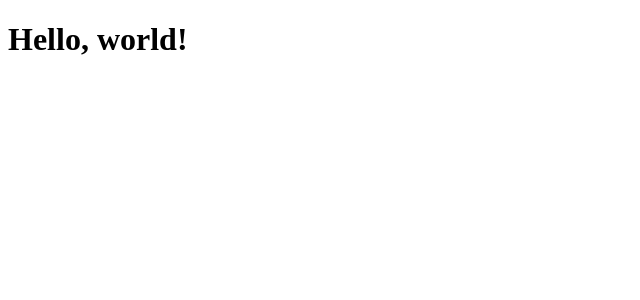
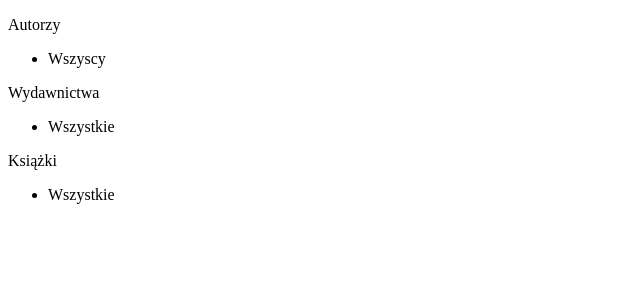
Before and after one commit to szewczukk/bookify, a React (Create React App) app: page / in a window 1280 px wide. Shown: the top 300 px of the page, without its empty margins (0-640 px from the left). Built offline with nearby package versions, Linux system fonts and the light colour scheme.

Commit message:
Basic component added

```diff
--- a/src/App.tsx
+++ b/src/App.tsx
@@ -1,5 +1,6 @@
 import React from 'react';
+import Navigation from './components/Navigation';
 
-const App = () => <h1>Hello, world!</h1>;
+const App = () => <Navigation />;
 
 export default App;
--- /dev/null
+++ b/src/components/Navigation.tsx
@@ -0,0 +1,32 @@
+import React from 'react';
+
+const Navigation = () => (
+	<nav data-cy="navigation">
+		<div data-cy="authors">
+			<p>Autorzy</p>
+			<ul>
+				<li>
+					<a>Wszyscy</a>
+				</li>
+			</ul>
+		</div>
+		<div data-cy="publishers">
+			<p>Wydawnictwa</p>
+			<ul>
+				<li>
+					<a>Wszystkie</a>
+				</li>
+			</ul>
+		</div>
+		<div data-cy="books">
+			<p>Książki</p>
+			<ul>
+				<li>
+					<a>Wszystkie</a>
+				</li>
+			</ul>
+		</div>
+	</nav>
+);
+
+export default Navigation;
```
Also changed, not shown: 1 other file (tests, documents, lock files or other folders).
